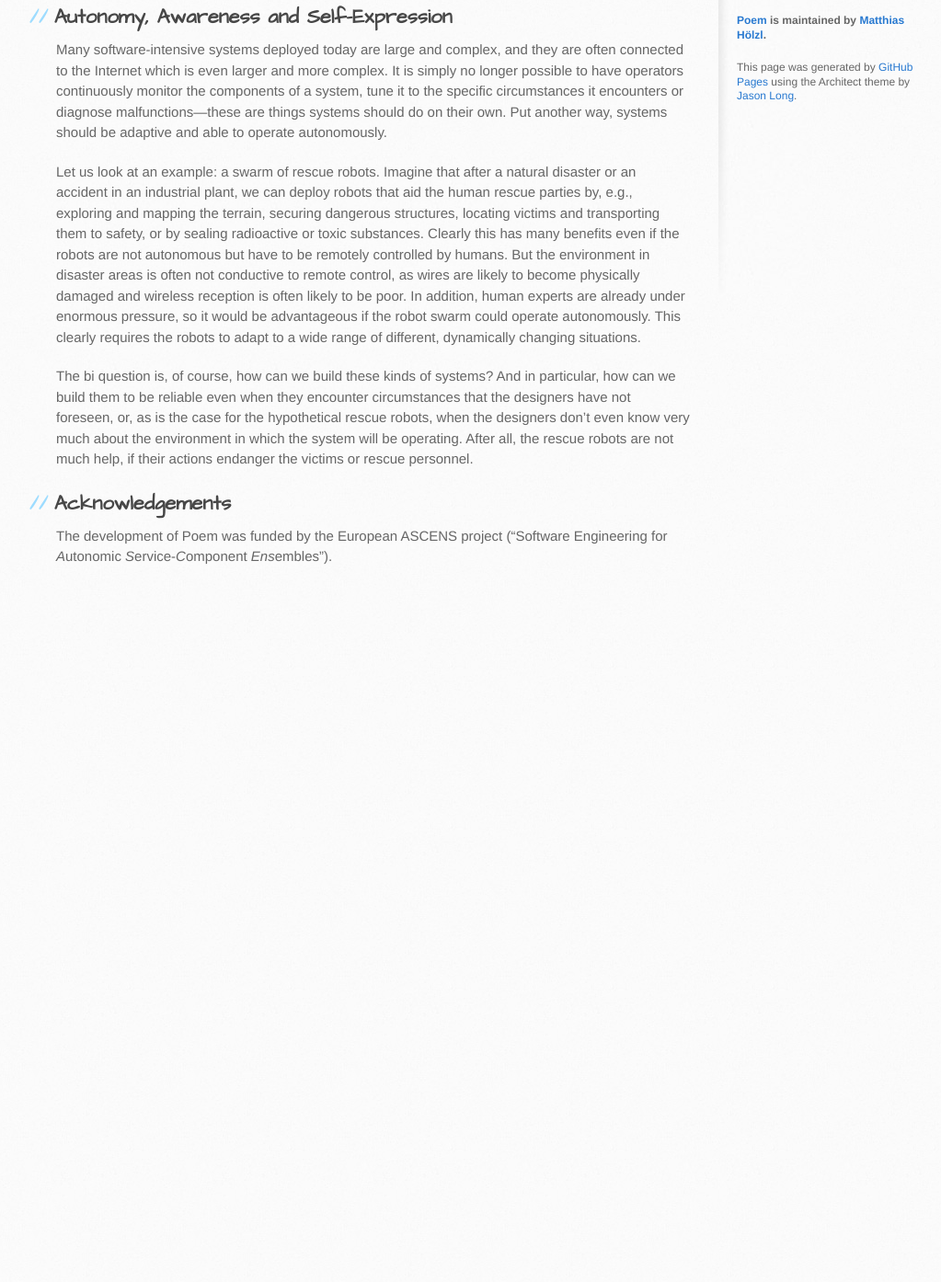
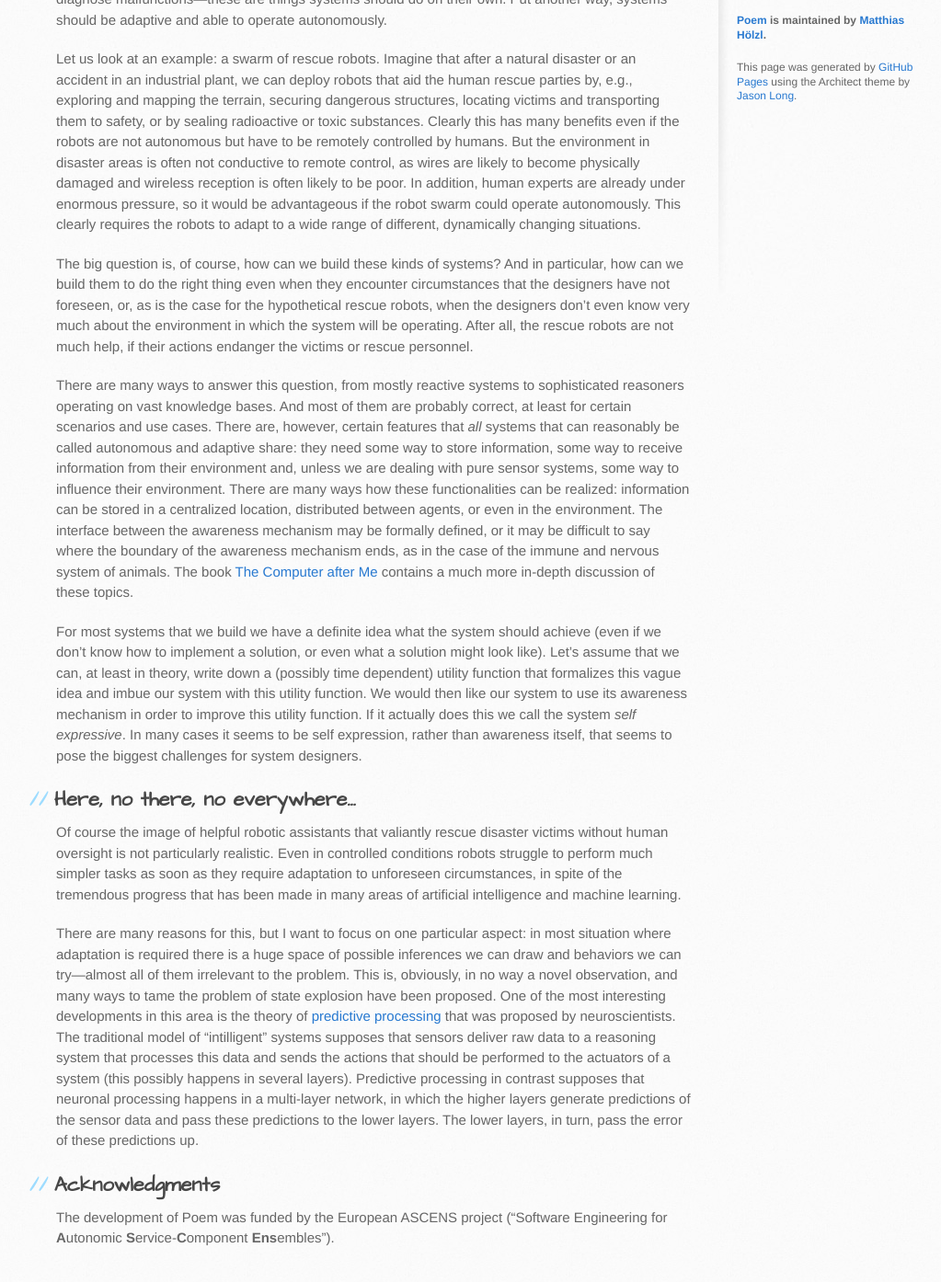
Before and after one commit to hoelzl/Poem, a Jekyll site: the page built from index.md, in a window 1280 px wide and 1400 px high, scrolled down 451 px. Shown: the top 1394 px of the window at 92% size, without its empty margins (109-1132 px from the left). Built offline with Jekyll 4.4.1, drawn with Linux system fonts in a browser that asks for light colours; before the commit the page ends 1110 px from its top, so only the background shows below that; some of the changed text lies outside the part shown.

Commit message:
More awareness, self-expression, some predictive processing

```diff
--- a/index.md
+++ b/index.md
@@ -37,17 +31,75 @@ enormous pressure, so it would be advantageous if the robot swarm could
 operate autonomously. This clearly requires the robots to adapt to a
 wide range of different, dynamically changing situations.
 
-The bi question is, of course, how can we build these kinds of systems?
-And in particular, how can we build them to be reliable even when they
-encounter circumstances that the designers have not foreseen, or, as is
-the case for the hypothetical rescue robots, when the designers don't
-even know very much about the environment in which the system will be
-operating. After all, the rescue robots are not much help, if their
-actions endanger the victims or rescue personnel.
+The big question is, of course, how can we build these kinds of
+systems?  And in particular, how can we build them to do the right
+thing even when they encounter circumstances that the designers have
+not foreseen, or, as is the case for the hypothetical rescue robots,
+when the designers don't even know very much about the environment in
+which the system will be operating. After all, the rescue robots are
+not much help, if their actions endanger the victims or rescue
+personnel.
 
-Acknowledgements
-----------------
+There are many ways to answer this question, from mostly reactive
+systems to sophisticated reasoners operating on vast knowledge bases.
+And most of them are probably correct, at least for certain scenarios
+and use cases.  There are, however, certain features that *all*
+systems that can reasonably be called autonomous and adaptive share:
+they need some way to store information, some way to receive
+information from their environment and, unless we are dealing with
+pure sensor systems, some way to influence their environment.  There
+are many ways how these functionalities can be realized: information
+can be stored in a centralized location, distributed between agents,
+or even in the environment.  The interface between the awareness
+mechanism may be formally defined, or it may be difficult to say where
+the boundary of the awareness mechanism ends, as in the case of the
+immune and nervous system of animals.  The book
+[The Computer after Me](http://thecomputerafterme.eu/) contains a much
+more in-depth discussion of these topics.
+
+For most systems that we build we have a definite idea what the system
+should achieve (even if we don't know how to implement a solution, or
+even what a solution might look like).  Let's assume that we can, at
+least in theory, write down a (possibly time dependent) utility
+function that formalizes this vague idea and imbue our system with
+this utility function.  We would then like our system to use its
+awareness mechanism in order to improve this utility function.  If it
+actually does this we call the system *self expressive*.  In many
+cases it seems to be self expression, rather than awareness itself,
+that seems to pose the biggest challenges for system designers.
+
+Here, no there, no everywhere...
+--------------------------------
+
+Of course the image of helpful robotic assistants that valiantly
+rescue disaster victims without human oversight is not particularly
+realistic.  Even in controlled conditions robots struggle to perform
+much simpler tasks as soon as they require adaptation to unforeseen
+circumstances, in spite of the tremendous progress that has been made
+in many areas of artificial intelligence and machine learning.
+
+There are many reasons for this, but I want to focus on one particular
+aspect: in most situation where adaptation is required there is a huge
+space of possible inferences we can draw and behaviors we can
+try---almost all of them irrelevant to the problem.  This is,
+obviously, in no way a novel observation, and many ways to tame the
+problem of state explosion have been proposed.  One of the most
+interesting developments in this area is the theory of
+[predictive processing](http://www.ncbi.nlm.nih.gov/pubmed/23663408)
+that was proposed by neuroscientists.  The traditional model of
+"intilligent" systems supposes that sensors deliver raw data to a
+reasoning system that processes this data and sends the actions that
+should be performed to the actuators of a system (this possibly
+happens in several layers).  Predictive processing in contrast
+supposes that neuronal processing happens in a multi-layer network, in
+which the higher layers generate predictions of the sensor data and
+pass these predictions to the lower layers.  The lower layers, in
+turn, pass the error of these predictions up.
+
+
+Acknowledgments
+---------------
 
 The development of Poem was funded by the European ASCENS project
-("Software Engineering for *A*utonomic *S*ervice-*C*omponent
-*Ens*embles").
+("Software Engineering for **A**utonomic **S**ervice-**C**omponent
+**Ens**embles").
```
Also changed, not shown: other parts of index.md (+0 -6 lines), 1 other file.
